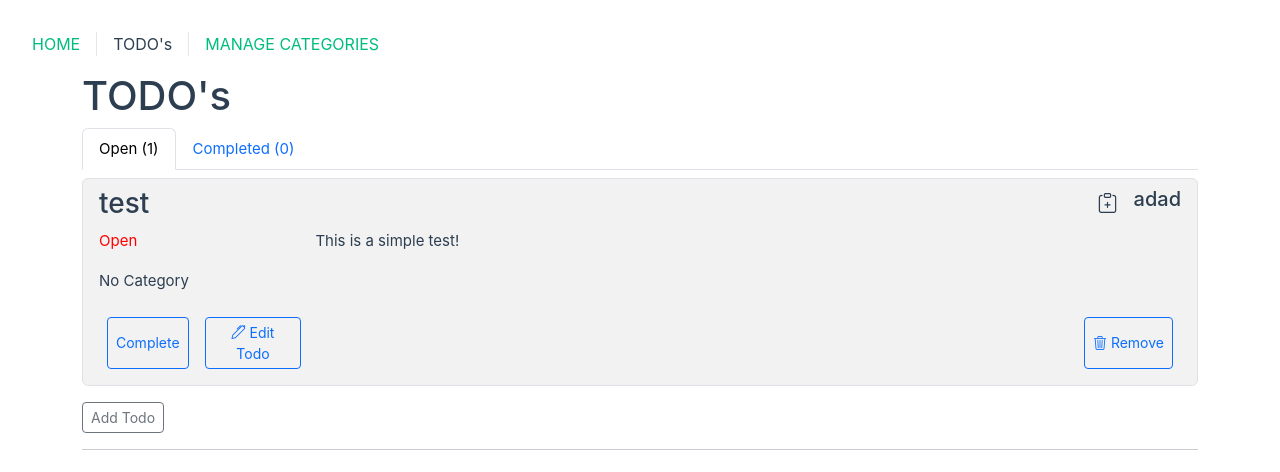
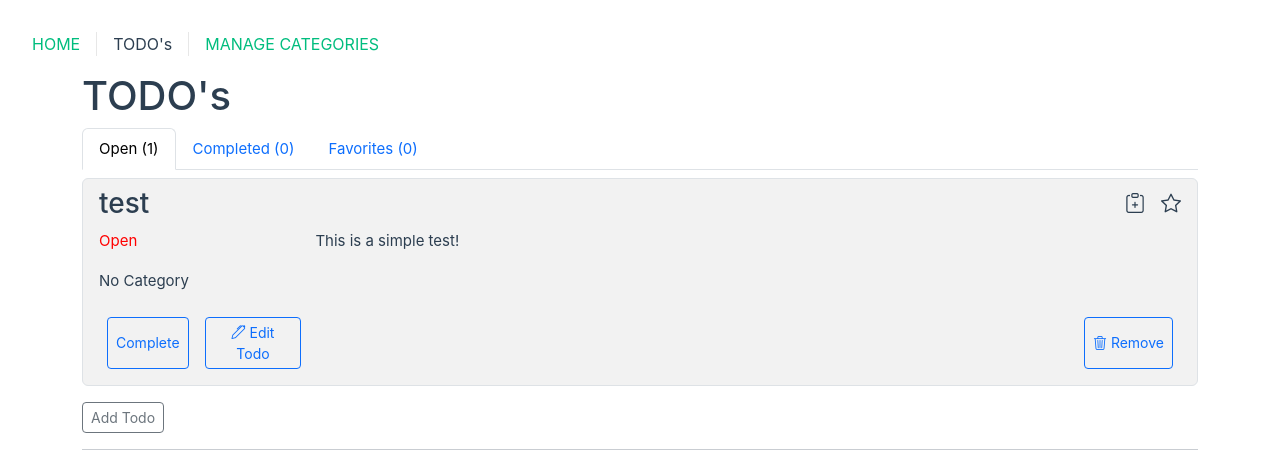
Before and after one commit to BatistaCo-Pedro/todo-vue-pro, a Vue app: page /todos in a window 1280 px wide. Shown: the top 472 px of the page. Built offline with nearby package versions, Linux system fonts and the light colour scheme.

Commit message:
added favorites

```diff
--- a/src/components/TodoList.vue
+++ b/src/components/TodoList.vue
@@ -29,6 +29,15 @@ export default {
       console.log("clicked clone " + todoData.id)
       this.$emit("clone-todo", todoData)
     },
+
+    addToFavorites(todoData) {
+      if(todoData.isFavorite == false)
+        todoData.isFavorite = true
+    },
+    removeFromFavorites(todoData) {
+      if(todoData.isFavorite == true)
+        todoData.isFavorite = false
+    }
   },
 }
 </script>
@@ -43,7 +52,8 @@ export default {
         <h3>{{todo.name}}</h3>
         <div class="inline-flex-container">
           <button @click="clone_todo(todo)" class="button-no-style" style="margin-right: 1rem"><h5 style="margin-right: 0;"><i class="bi bi-clipboard-plus"></i></h5></button>
-          <h5>adad</h5>
+          <button v-if="todo.isFavorite == false" @click="addToFavorites(todo)" class="button-no-style"><h5 style="margin-right: 0;"><i class="bi bi-star"></i></h5></button>
+          <button v-if="todo.isFavorite" @click="removeFromFavorites(todo)" class="button-no-style"><h5 style="margin-right: 0;"><i class="bi bi-star-fill"></i></h5></button>
         </div>
       </div>
       <div class="inline-flex-container" style="width: 100%;">
--- a/src/stores/todo.js
+++ b/src/stores/todo.js
@@ -16,6 +16,7 @@ export const useTodoStore = defineStore('todo',{
         description: "This is a simple test!",
         category: "No Category",
         completed: false,
+        isFavorite: false,
       }
     ],
     current_todo: Object
@@ -24,6 +25,14 @@ export const useTodoStore = defineStore('todo',{
   persist: true,
 
   getters: {
+
+    favorite_todos: (state) => {
+      if(state.todos) {
+        return state.todos.filter(todo => {
+          return todo.isFavorite == true
+        })
+      }
+    },
 
     todos_completed: (state) => {
       if (state.todos) {
@@ -77,15 +86,14 @@ export const useTodoStore = defineStore('todo',{
         new_category = "No Category"
       }
 
-      this.todos.push(
-				{
-					id: new_id,
-					name: new_Todo,
-          description: new_description,
-          category: new_category,
-          completed: false,
-        }
-			);
+      this.todos.push({
+        id: new_id,
+        name: new_Todo,
+        description: new_description,
+        category: new_category,
+        completed: false,
+        isFavorite: false,
+      });
 
       //hide dahsboard and show "add todo" button again
       this.show_add_button = true;
--- a/src/views/TodoView.vue
+++ b/src/views/TodoView.vue
@@ -21,7 +21,7 @@ export default {
   },
 
   computed: {
-    ...mapWritableState(useTodoStore, ['todos', 'todos_open', 'todos_completed', "show_add_button", "show_dash"]),
+    ...mapWritableState(useTodoStore, ['todos', 'todos_open', 'todos_completed', "favorite_todos", "show_add_button", "show_dash"]),
     ...mapWritableState(useCategoryStore, ['category_names']),
 
     addTodoText: {
@@ -113,6 +113,10 @@ export default {
         <button class="nav-link" id="closed-todos-tab" data-bs-toggle="tab" data-bs-target="#closed-todos" type="button" role="tab" @click="show_add_button = false">Completed ({{ todos_completed != undefined ? todos_completed.length : 0 }})</button>
       </li>
 
+      <li class="nav-item" role="presentation">
+        <button class="nav-link" id="favorite-todos-tab" data-bs-toggle="tab" data-bs-target="#favorite-todos" type="button" role="tab" @click="show_add_button = false">Favorites ({{ favorite_todos != undefined ? favorite_todos.length : 0 }})</button>
+      </li>
+
     </ul>
 
 
@@ -130,6 +134,14 @@ export default {
 
       <div class="tab-pane fade" id="closed-todos" role="tabpanel">
         <TodoList :todos="todos_completed"
+        @toggle-todo-state="toggleTodo"
+        @edit-todo="editTodo"
+        @save-todo="saveTodo"
+        @remove-todo="removeTodo"/>
+      </div>
+
+      <div class="tab-pane fade" id="favorite-todos" role="tabpanel">
+        <TodoList :todos="favorite_todos"
         @toggle-todo-state="toggleTodo"
         @edit-todo="editTodo"
         @save-todo="saveTodo"
```
